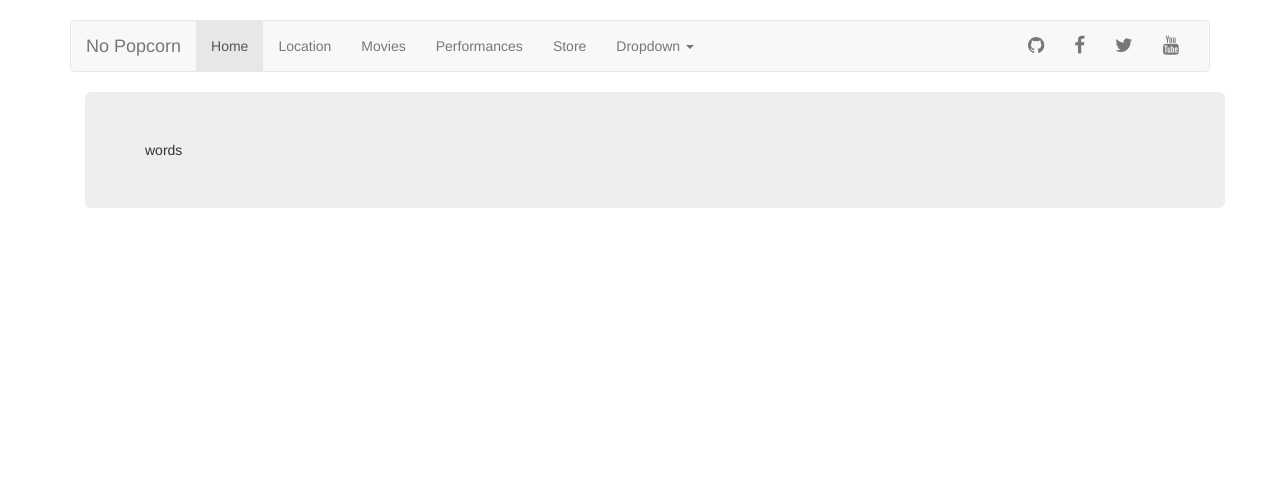
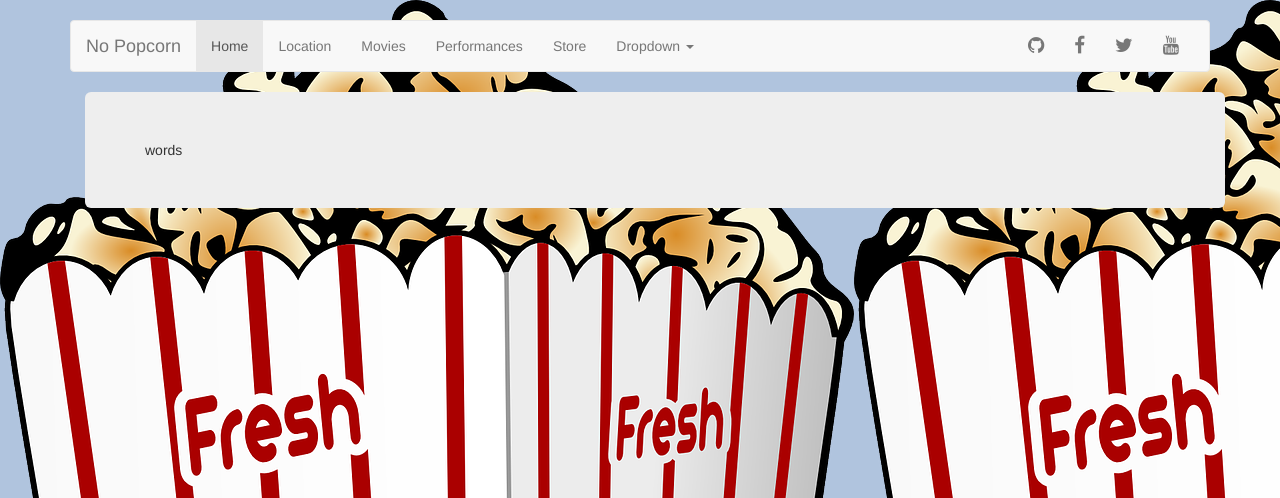
Before and after one commit to kyleamcginn88/Theatre_CS399, a Django app: page / in a window 1280 px wide. Shown: the top 498 px of the page. Run offline with Django 3.2, Linux system fonts and the light colour scheme; some libraries are stand-ins or nearby versions.

Commit message:
added a bg color and image
i got the bg image from google free to use search

```diff
--- a/Theatre_CS399/templates/base.html
+++ b/Theatre_CS399/templates/base.html
@@ -23,6 +23,14 @@
       <script src="https://oss.maxcdn.com/html5shiv/3.7.2/html5shiv.min.js"></script>
       <script src="https://oss.maxcdn.com/respond/1.4.2/respond.min.js"></script>
     <![endif]-->
+
+    <style>
+body {
+    background-color: #b0c4de;
+    background-image: url("static/img/popcorn.png");
+   <!-- pixabay.com, http://pixabay.com/p-155602/?no_redirect-->
+}
+</style>
   </head>
 
   <body>
```
Also changed, not shown: Theatre_CS399/static/img/popcorn.png (added).
